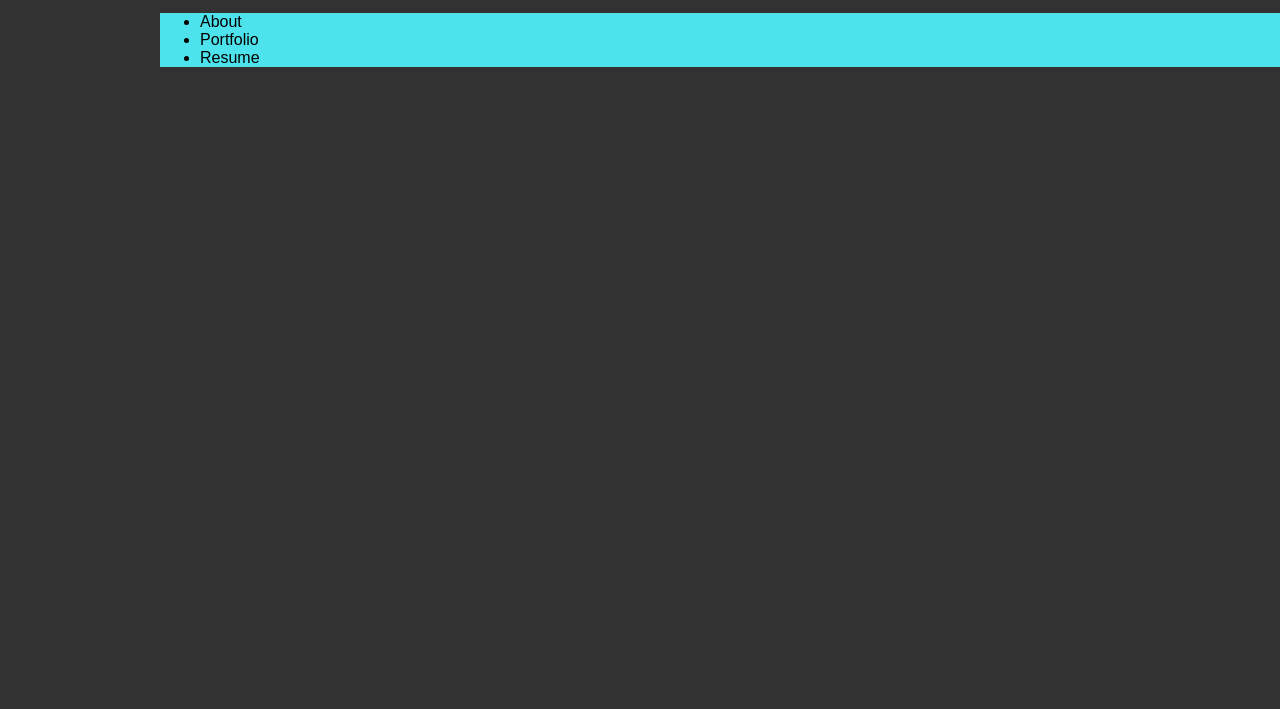
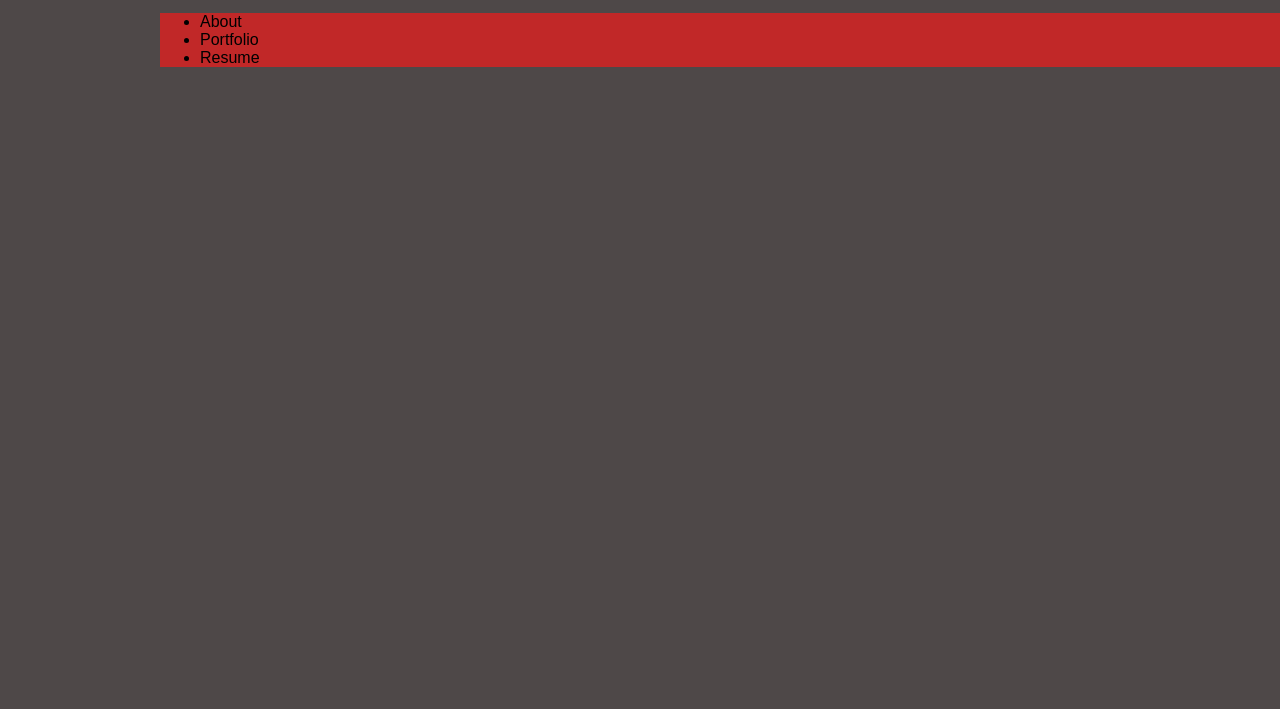
Before and after one commit to asmij/Website, a plain HTML site: page index.html in a window 1280 px wide. Shown: the part 91-800 px from the top of the page. Drawn offline with Linux system fonts and the light colour scheme.

Commit message:
Colour - dark orange

```diff
--- a/css/main.css
+++ b/css/main.css
@@ -7,7 +7,7 @@ body {
 	font-family: sans-serif;
 	margin: 0;
 	padding: 0;
-	background-color:rgb(50,50,50);
+	background-color:#4E4848;
 }
 
 #header {
@@ -29,7 +29,7 @@ body {
 #menubar {
 	width: auto;
 	height:auto;
-	background-color:#4EE2EC;
+	background-color:#C12828;
 	margin-left: 10em;
 	margin-right: auto;
 }
```
